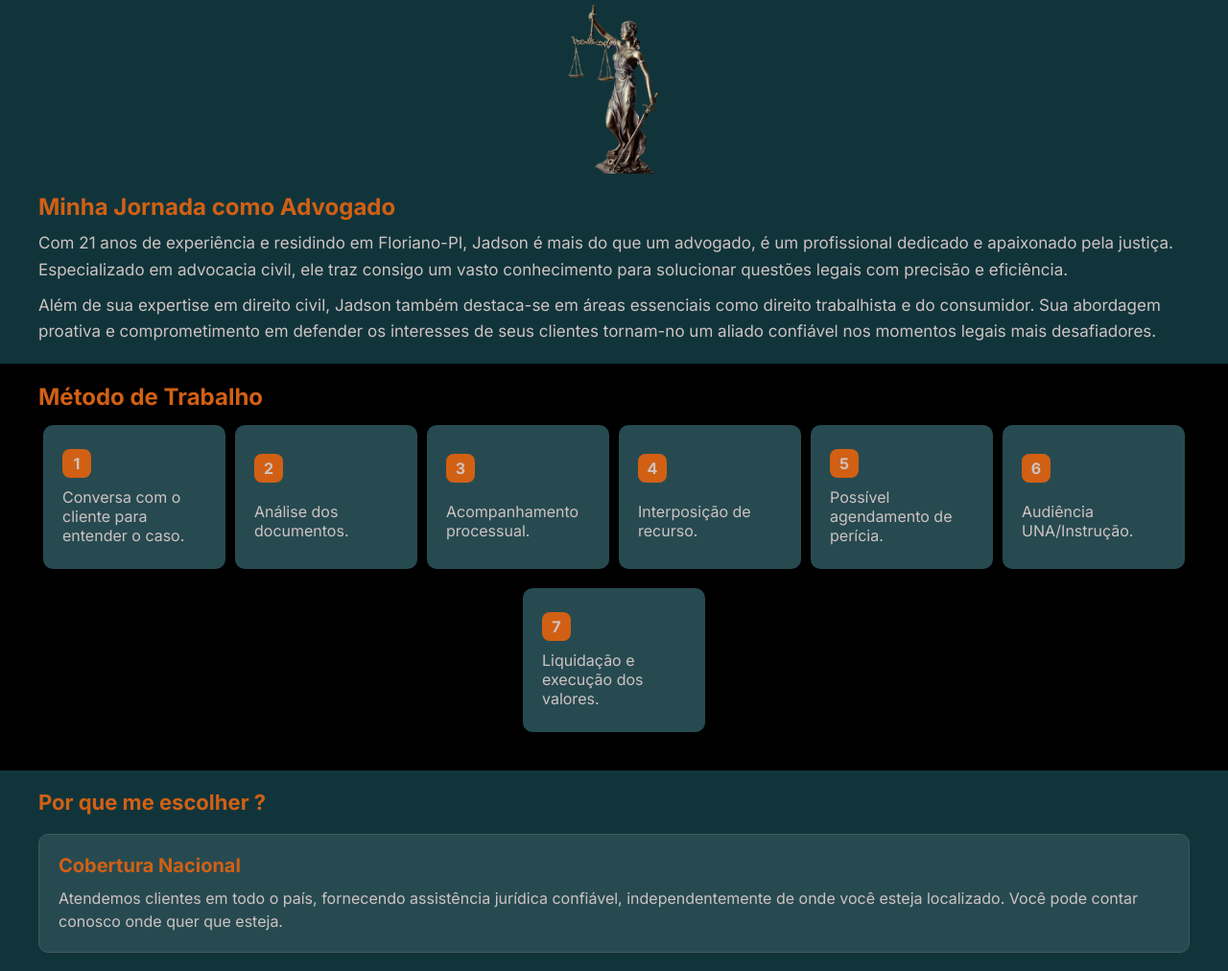
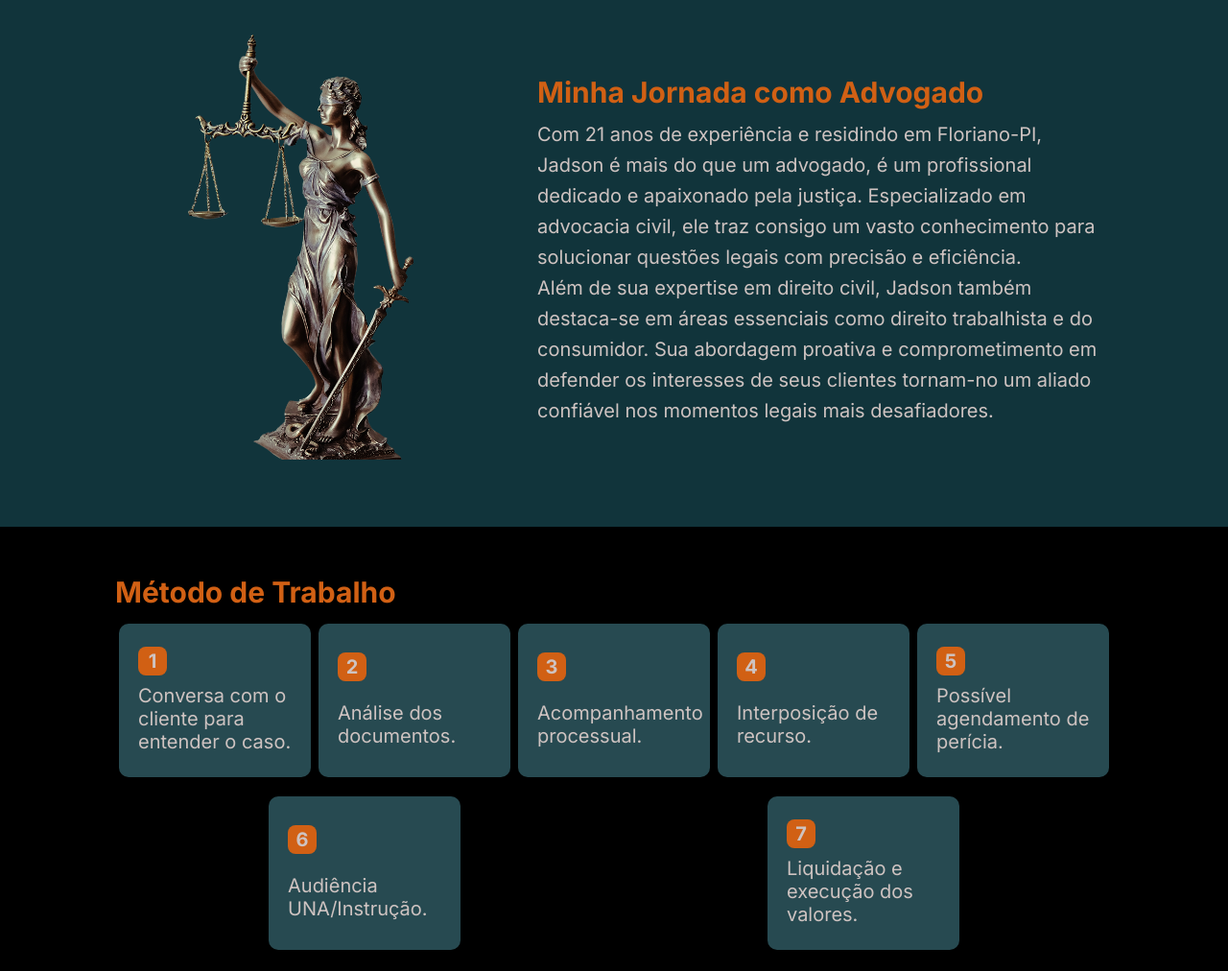
Before and after one commit to viniciusxsousa/jadson-advogado, a plain HTML site: page index.html in a window 1280 px wide. Shown: the part 763-1775 px from the top of the page at 96% size. Drawn offline with Linux system fonts and the light colour scheme.

Commit message:
finalizando a responsividade de 100px

```diff
--- a/index.html
+++ b/index.html
@@ -60,9 +60,11 @@
 
         <section id="journey" class="journey">
             <img class="journey__img" src="./src/images/estatua.png" alt="simbolo da advocacia">
-            <h2 class="journey__title">Minha Jornada como Advogado</h2>
-            <p class="journey__text">Com 21 anos de experiência e residindo em Floriano-PI, Jadson é mais do que um advogado, é um profissional dedicado e apaixonado pela justiça. Especializado em advocacia civil, ele traz consigo um vasto conhecimento para solucionar questões legais com precisão e eficiência.</p>
-            <p class="journey__text">Além de sua expertise em direito civil, Jadson também destaca-se em áreas essenciais como direito trabalhista e do consumidor. Sua abordagem proativa e comprometimento em defender os interesses de seus clientes tornam-no um aliado confiável nos momentos legais mais desafiadores.</p>
+            <div>
+                <h2 class="journey__title">Minha Jornada como Advogado</h2>
+                <p class="journey__text">Com 21 anos de experiência e residindo em Floriano-PI, Jadson é mais do que um advogado, é um profissional dedicado e apaixonado pela justiça. Especializado em advocacia civil, ele traz consigo um vasto conhecimento para solucionar questões legais com precisão e eficiência.</p>
+                <p class="journey__text">Além de sua expertise em direito civil, Jadson também destaca-se em áreas essenciais como direito trabalhista e do consumidor. Sua abordagem proativa e comprometimento em defender os interesses de seus clientes tornam-no um aliado confiável nos momentos legais mais desafiadores.</p>
+            </div>
         </section>
 
         <section id="work" class="work">
--- a/src/css/styles.css
+++ b/src/css/styles.css
@@ -303,4 +303,66 @@ img {
         display: block;
     }
 
+    .journey {
+        padding: 5rem 12rem;
+        display: flex;
+        align-items: center;
+        gap: 5rem;
+    }
+
+    .journey__img {
+        width: 25rem;
+    }
+
+    .journey div {
+        width: 60rem;
+    }
+
+    .journey__title {
+        font-size: 3rem;
+    }
+
+    .journey__text {
+        font-size: 2rem;
+    }
+
+    .work {
+        padding: 5rem 12rem;
+    }
+
+    .work__title {
+        font-size: 3rem;
+    }
+
+    .work__card {
+        width: 20rem;
+        height: 16rem;
+    }
+
+    .work__card p {
+        font-size: 2rem;
+    }
+
+    .why {
+        padding: 5rem 12rem;
+    }
+
+    .why__title {
+        font-size: 3rem;
+    }
+
+    .why__card {
+        width: 90rem;
+        margin: auto;
+        margin-bottom: 3rem;
+    }
+
+    .why__card h2 {
+        font-size: 2.6rem;
+    }
+
+    .why__card p {
+        font-size: 2rem;
+    }
+
 }
```
